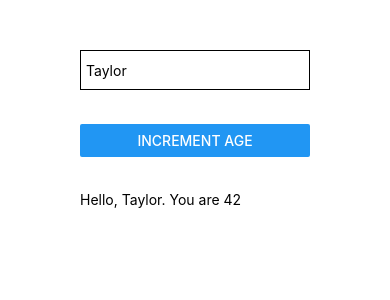
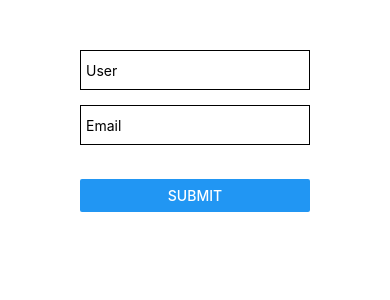
Before and after one commit to ze211311/ReactNative, a React Native app: screen / in a window 390 px wide. Shown: the top 300 px of the page. Built offline with nearby package versions, Linux system fonts and the light colour scheme.

Commit message:
Practice Login

```diff
--- a/App.js
+++ b/App.js
@@ -2,14 +2,15 @@ import { StatusBar } from 'expo-status-bar';
 import { StyleSheet, Text, View } from 'react-native';
 //import Counter from './components/counter.js';
 //import  MyInput  from './components/MyInput.js';
-//import IncrementCounter from './components/IncrementCounter'
+import IncrementCounter from './components/IncrementCounter'
 import Form from './components/Form'
+import Login from './components/Login'
 const App = () => {
+  let tax = '           asdasd asdasdasd    asdasdads             '
   return (
     <View style={styles.container}>
-      {/* <MyInput/> */}
-      {/* <IncrementCounter/> */}
-      <Form/>
+      <Login/>
+      {/* <Form/> */}
     </View>
   );
 }
--- a/components/IncrementCounter.js
+++ b/components/IncrementCounter.js
@@ -6,7 +6,7 @@ const IncrementCounter = () => {
     const [age, setAge] = useState(23)
 
     const increment = ()=> {
-            setAge(a => a+3)
+            setAge(a => a+1)
     }
     const decrement = ()=> {
         setAge(a => a-1)
@@ -15,7 +15,8 @@ const IncrementCounter = () => {
     <View>
       <Text>Your age : {age}</Text>
       <Text>{'\n\n'}</Text>
-      <Button title='+3' onPress={increment}/>
+      <Button title='+3' onPress={()=>{for (let i=1;i<=3;i++){increment()}}}/>
+      {/* <Button title='+3' onPress={()=>{increment()increment()increment()}}/> */}
       <Text>{'\n'}</Text>
       <Button title='-1' onPress={decrement}/>
     </View>
--- /dev/null
+++ b/components/Login.js
@@ -0,0 +1,49 @@
+import { StyleSheet, Text, View, TextInput, Button} from 'react-native' //Textinput for text box and button for submit button
+import React from 'react'
+import {useState} from 'react' //useState for store input
+
+const Login = () => {
+    const [name, setName] = useState('')
+    const [email, setEmail] = useState('')
+    const checkTextInput = () => {
+        //Check for the Name Text Input
+        if (!name.trim()) {
+            alert('Please Enter Name');
+            return;
+        }
+        //check for the Email TextInput
+        else if (!email.trim()) {
+            alert('Please Enter Email');
+            return;
+        }
+        else {
+            alert('Success')
+            return;
+        }
+    }
+  return (
+    <View style={styles.container}>
+      <TextInput placeholder='User' style={styles.textInputStyle} value={name} onChangeText={(value)=>setName(value)}/>
+
+      <TextInput placeholder='Email' style={styles.textInputStyle} value={email} onChangeText={(value)=>setEmail(value)}/>
+      <Text>{'\n\n'}</Text>
+      <Button title='Submit' onPress={checkTextInput}/>
+    </View>
+  )
+}
+
+export default Login
+
+const styles = StyleSheet.create({
+    container: {
+        flex:1,
+        padding: 35
+    },
+    textInputStyle: {
+        width: '100%',
+        height: 40,
+        paddingHorizontal: 5,
+        borderWidth: 0.5,
+        marginTop: 15
+    }
+})
```
